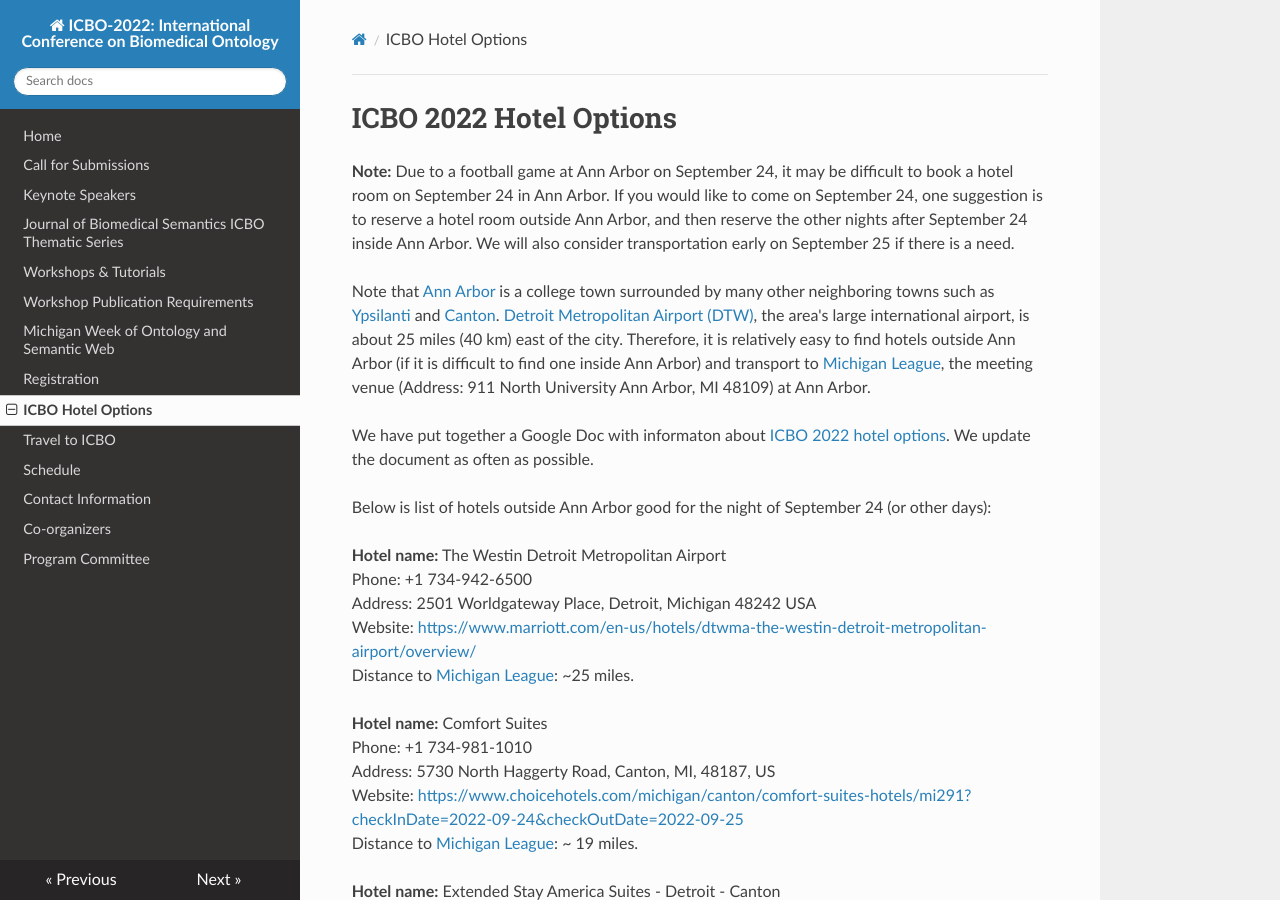
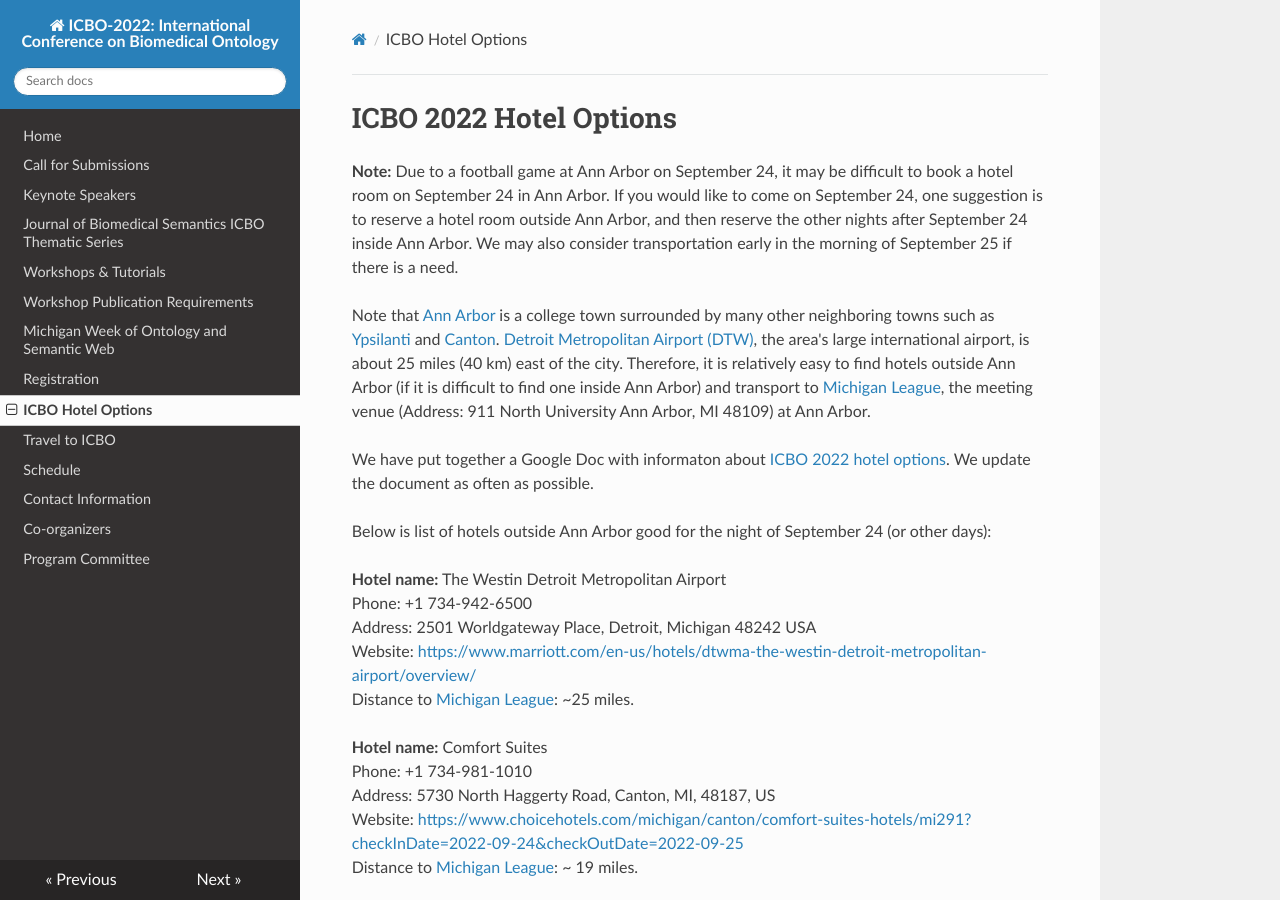
Before and after one commit to johnbeve/BFO-Organization, an MkDocs documentation site: the page built from docs/icbo-hotels.md, in a window 1280 px wide and 900 px high. Built offline with MkDocs 1.6.1, drawn with Linux system fonts in a browser that asks for light colours; nearby versions of some CDN libraries.

Commit message:
Update icbo-hotels.md

```diff
--- a/docs/icbo-hotels.md
+++ b/docs/icbo-hotels.md
@@ -1,7 +1,7 @@
 # ICBO 2022 Hotel Options
 
 **Note:** Due to a football game at Ann Arbor on September 24, it may be difficult to book a hotel room on
-September 24 in Ann Arbor. If you would like to come on September 24, one suggestion is to reserve a hotel room outside Ann Arbor, and then reserve the other nights after September 24 inside Ann Arbor. We will also consider transportation early on September 25 if there is a need.
+September 24 in Ann Arbor. If you would like to come on September 24, one suggestion is to reserve a hotel room outside Ann Arbor, and then reserve the other nights after September 24 inside Ann Arbor. We may also consider transportation early in the morning of September 25 if there is a need.
 
 Note that [Ann Arbor](https://en.wikipedia.org/wiki/Ann_Arbor,_Michigan) is a college town surrounded by many other neighboring towns such as [Ypsilanti](https://en.wikipedia.org/wiki/Ypsilanti,_Michigan) and [Canton](https://en.wikipedia.org/wiki/Canton,_Michigan). [Detroit Metropolitan Airport (DTW)](https://en.wikipedia.org/wiki/Detroit_Metropolitan_Airport), the area's large international airport, is about 25 miles (40 km) east of the city. Therefore, it is relatively easy to find hotels outside Ann Arbor (if it is difficult to find one inside Ann Arbor) and transport to [Michigan League](https://uunions.umich.edu/league/), the meeting venue (Address: 911 North University Ann Arbor, MI 48109) at Ann Arbor.
 
```
